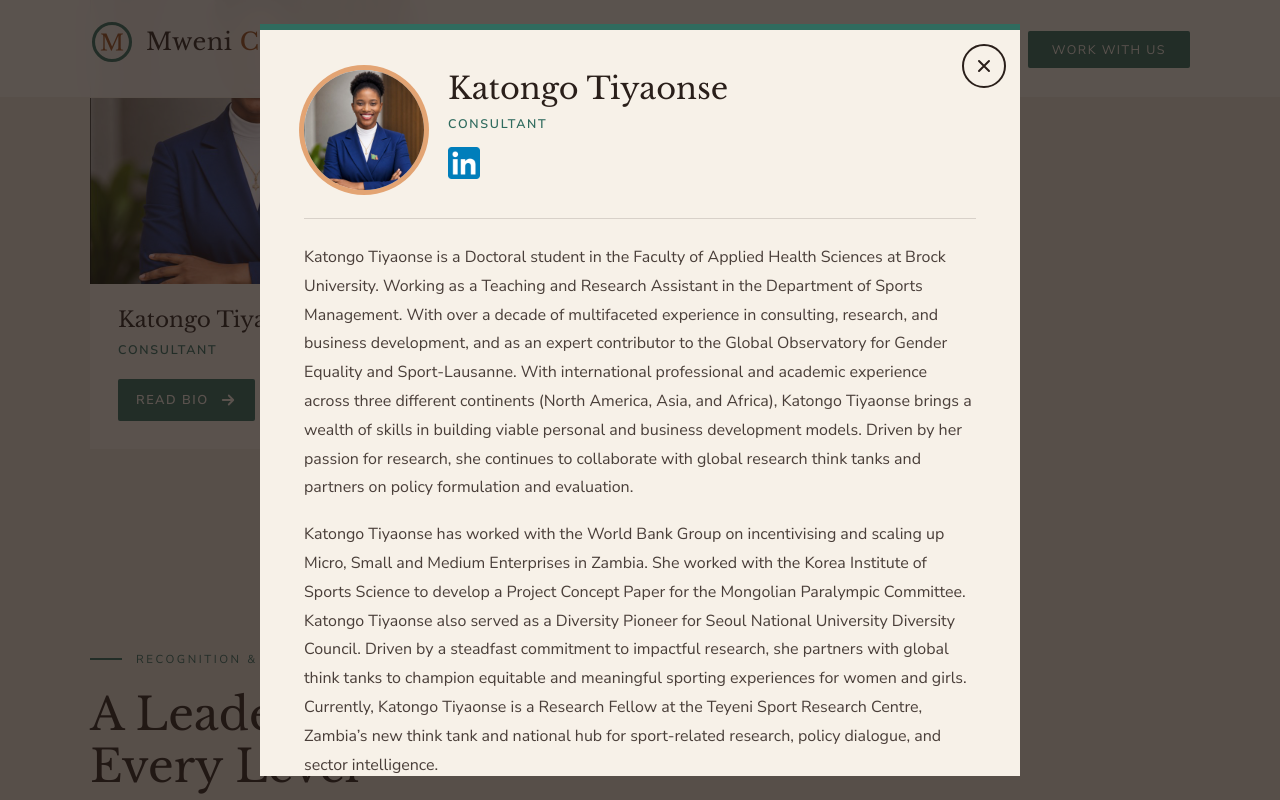
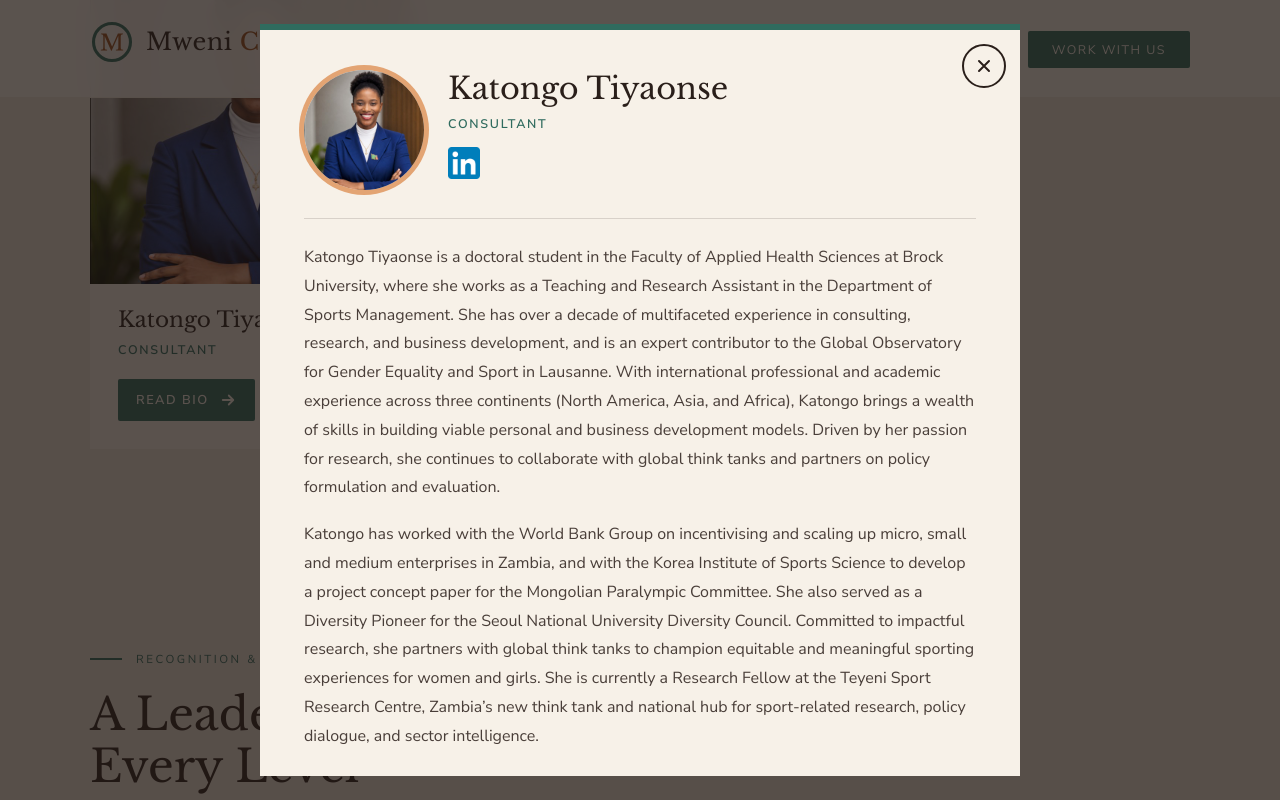
Before and after one commit to rkalaba05/mweni-consulting, a plain HTML site: page team.html in a window 1280 px wide. Both pictures are taken after a click on the button "READ BIO". Shown: the part 2026-2826 px from the top of the page. Drawn offline with nearby package versions, Linux system fonts and the light colour scheme.

Commit message:
Add files via upload

```diff
--- a/team.html
+++ b/team.html
@@ -202,8 +202,8 @@
       </div>
     </div>
     <div class="bio-body">
-      <p>Katongo Tiyaonse is a Doctoral student in the Faculty of Applied Health Sciences at Brock University. Working as a Teaching and Research Assistant in the Department of Sports Management. With over a decade of multifaceted experience in consulting, research, and business development, and as an expert contributor to the Global Observatory for Gender Equality and Sport-Lausanne. With international professional and academic experience across three different continents (North America, Asia, and Africa), Katongo Tiyaonse brings a wealth of skills in building viable personal and business development models. Driven by her passion for research, she continues to collaborate with global research think tanks and partners on policy formulation and evaluation.</p>
-      <p>Katongo Tiyaonse has worked with the World Bank Group on incentivising and scaling up Micro, Small and Medium Enterprises in Zambia. She worked with the Korea Institute of Sports Science to develop a Project Concept Paper for the Mongolian Paralympic Committee. Katongo Tiyaonse also served as a Diversity Pioneer for Seoul National University Diversity Council. Driven by a steadfast commitment to impactful research, she partners with global think tanks to champion equitable and meaningful sporting experiences for women and girls. Currently, Katongo Tiyaonse is a Research Fellow at the Teyeni Sport Research Centre, Zambia&rsquo;s new think tank and national hub for sport-related research, policy dialogue, and sector intelligence.</p>
+      <p>Katongo Tiyaonse is a doctoral student in the Faculty of Applied Health Sciences at Brock University, where she works as a Teaching and Research Assistant in the Department of Sports Management. She has over a decade of multifaceted experience in consulting, research, and business development, and is an expert contributor to the Global Observatory for Gender Equality and Sport in Lausanne. With international professional and academic experience across three continents (North America, Asia, and Africa), Katongo brings a wealth of skills in building viable personal and business development models. Driven by her passion for research, she continues to collaborate with global think tanks and partners on policy formulation and evaluation.</p>
+      <p>Katongo has worked with the World Bank Group on incentivising and scaling up micro, small and medium enterprises in Zambia, and with the Korea Institute of Sports Science to develop a project concept paper for the Mongolian Paralympic Committee. She also served as a Diversity Pioneer for the Seoul National University Diversity Council. Committed to impactful research, she partners with global think tanks to champion equitable and meaningful sporting experiences for women and girls. She is currently a Research Fellow at the Teyeni Sport Research Centre, Zambia&rsquo;s new think tank and national hub for sport-related research, policy dialogue, and sector intelligence.</p>
       <h3>Scholarships and Awards</h3>
       <ul class="bio-awards">
         <li>Leading The Way Graduate Scholarship</li>
```
